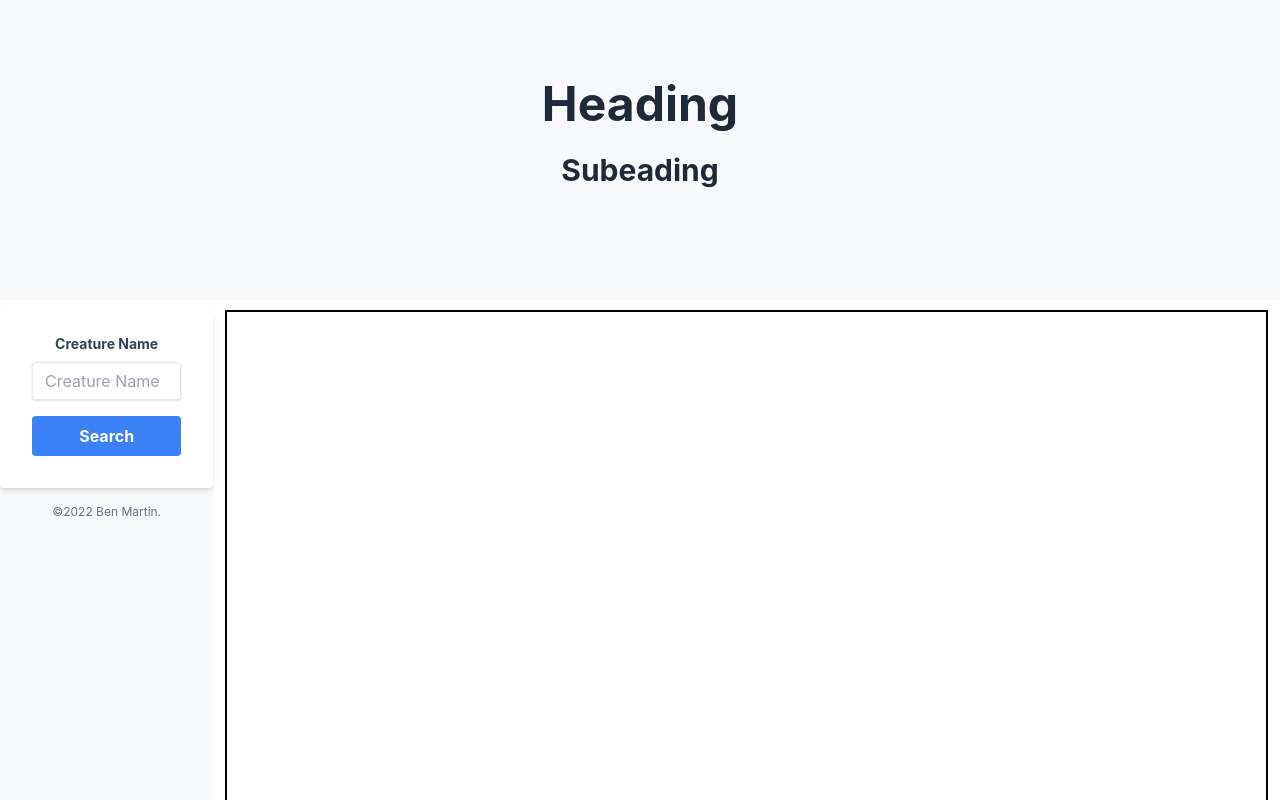
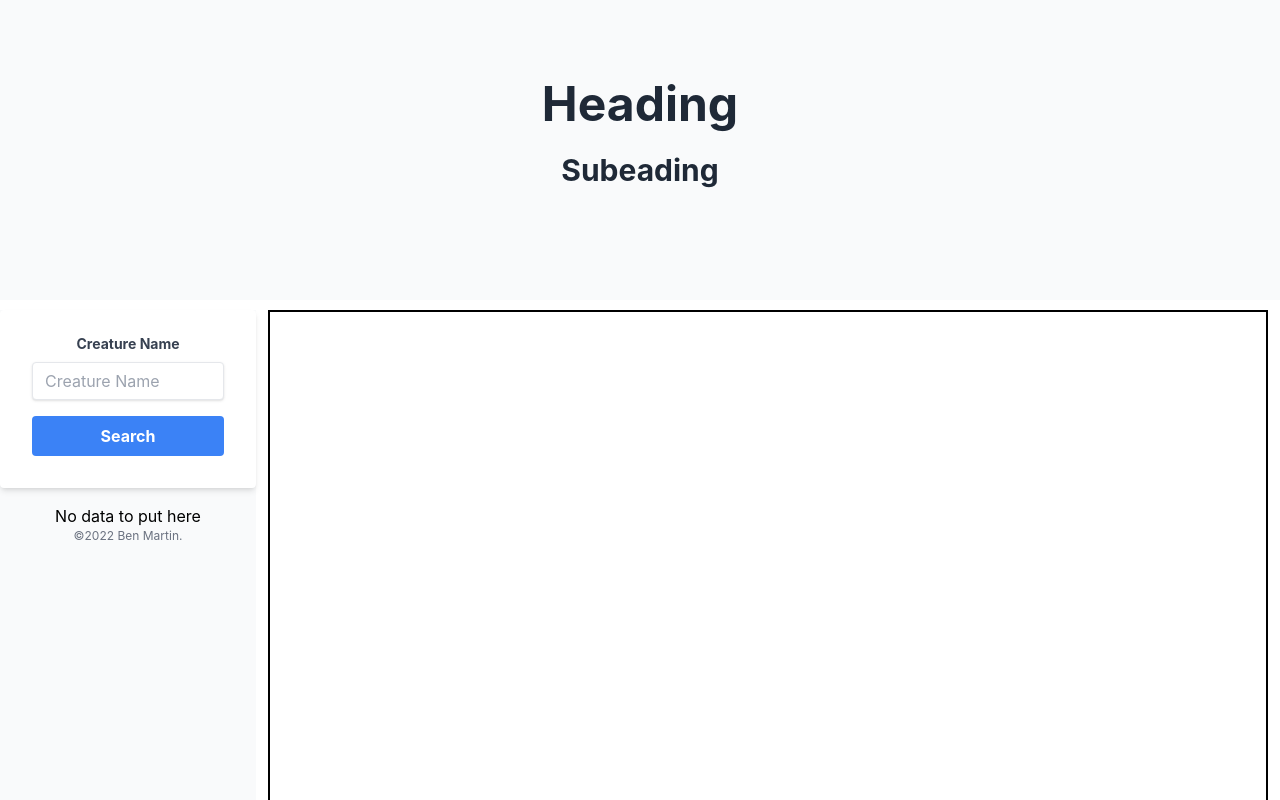
Before and after one commit to the-wake/minion-mancer, a React (Create React App) app: page / in a window 1280 px wide. Shown: the top 800 px of the page. Built offline with nearby package versions, Linux system fonts and the light colour scheme.

Commit message:
Filling out more request logic and dynamic rendering.

```diff
--- a/src/App.js
+++ b/src/App.js
@@ -1,4 +1,4 @@
-import React, { useState, useEffect } from 'react';
+import React from 'react';
 
 import './App.css';
 import Header from './components/Header.js';
--- a/src/components/SearchForm.js
+++ b/src/components/SearchForm.js
@@ -1,10 +1,7 @@
-import React, { useState } from 'react';
+import React from 'react';
 
 
-function SearchForm() {
-
-  const [searchState, setSearchState] = useState('');
-  const [resultsData, setResultsData] = useState('');
+function SearchForm({ searchState, setSearchState, resultsData, setResultsData }) {
 
   const changeHandler = e => {
     if (e.target.id === 'creatureName') {
@@ -12,35 +9,26 @@ function SearchForm() {
     };
   };
 
-  const submitHandler = async e => {
+  const submitHandler = e => {
     e.preventDefault();
-    try {
-      creatureSearch();
-    }
-
-    catch {
-      console.log('Oops!');
-    };
-
-  };
-
-  const creatureSearch = () => {
     const query = searchState;
-    console.log(searchState);
     const fetchUrl = `https://api.open5e.com/monsters/?name=${query}`
-    console.log(fetchUrl);
 
     fetch(fetchUrl)
       .then(res => res.json())
       .then(data => {
-        data = data.results[0];
+        data = data.results[0]
+        if (data) {
           setResultsData(data);
           console.log(data);
-      });
+        };
+      })
+      .catch(err => console.log(err));
   };
 
   return (
-    <div className="w-full max-w-xs">
+    <div>
+      <div className="w-full">
         <form className="bg-white shadow-md rounded px-8 pt-6 pb-8 mb-4" onChange={changeHandler} onSubmit={submitHandler}>
           <div className="mb-4">
             <label className="block text-gray-700 text-sm font-bold mb-2">
@@ -56,7 +44,7 @@ function SearchForm() {
             <p className="text-red-500 text-xs italic">Please choose a password.</p>
         </div> */}
           <div className="flex items-center justify-between w-full">
-          <button className="bg-blue-500 hover:bg-blue-700 text-white font-bold py-2 px-4 rounded focus:outline-none focus:shadow-outline w-full" type="button" onClick={creatureSearch}>
+            <button className="bg-blue-500 hover:bg-blue-700 text-white font-bold py-2 px-4 rounded focus:outline-none focus:shadow-outline w-full" type="button" onClick={submitHandler}>
               Search
             </button>
             {/* <a className="inline-block align-baseline font-bold text-sm text-blue-500 hover:text-blue-800" href="#">
@@ -64,6 +52,14 @@ function SearchForm() {
           </a> */}
           </div>
         </form>
+      </div>
+      {/* Spot to render the current search */}
+      {
+        resultsData ? 'Data goes here' : 'No data to put here'
+      }
+      <div>
+
+      </div>
       <p className="text-center text-gray-500 text-xs">
         &copy;2022 Ben Martin.
       </p>
--- a/src/components/Toolbar.js
+++ b/src/components/Toolbar.js
@@ -2,10 +2,10 @@ import React from 'react';
 import SearchForm from './SearchForm'
 
 
-function Toolbar() {
+function Toolbar({ searchState, setSearchState, resultsData, setResultsData }) {
   return (
     <aside className='col-span-2 bg-gray-50 main-content flex justify-center'>
-      <SearchForm />
+      <SearchForm searchState={searchState} setSearchState={setSearchState} resultsData={resultsData} setResultsData={setResultsData} />
     </aside>
   );
 };
--- a/src/pages/Homepage.js
+++ b/src/pages/Homepage.js
@@ -1,4 +1,4 @@
-import React from 'react';
+import React, { useState } from 'react';
 import Toolbar from '../components/Toolbar.js';
 
 import CardLayout from '../components/CardLayout.js';
@@ -6,11 +6,14 @@ import CardLayout from '../components/CardLayout.js';
 
 function Homepage() {
 
+  const [searchState, setSearchState] = useState('');
+  const [resultsData, setResultsData] = useState('');
+
   return (
     <main>
-      <div className='grid grid-cols-12'>
-        <Toolbar />
-        <div className='col-span-10 main-content'>
+      <div className='grid grid-cols-10'>
+        <Toolbar searchState={searchState} setSearchState={setSearchState} resultsData={resultsData} setResultsData={setResultsData}/>
+        <div className='col-span-8 main-content'>
           <CardLayout />
         </div>
       </div>
```
Lines whose indentation alone changed are shown as unchanged.
